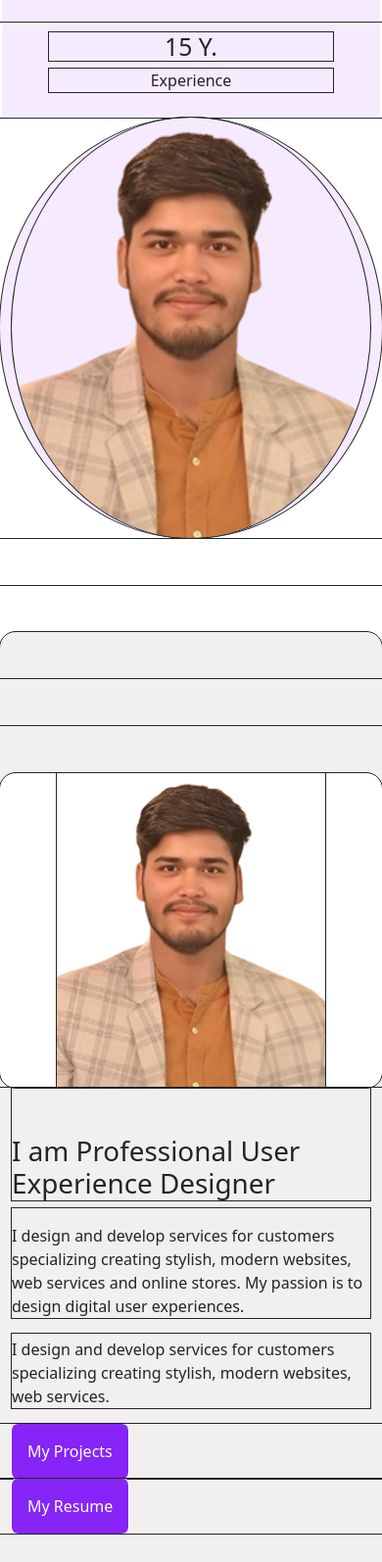
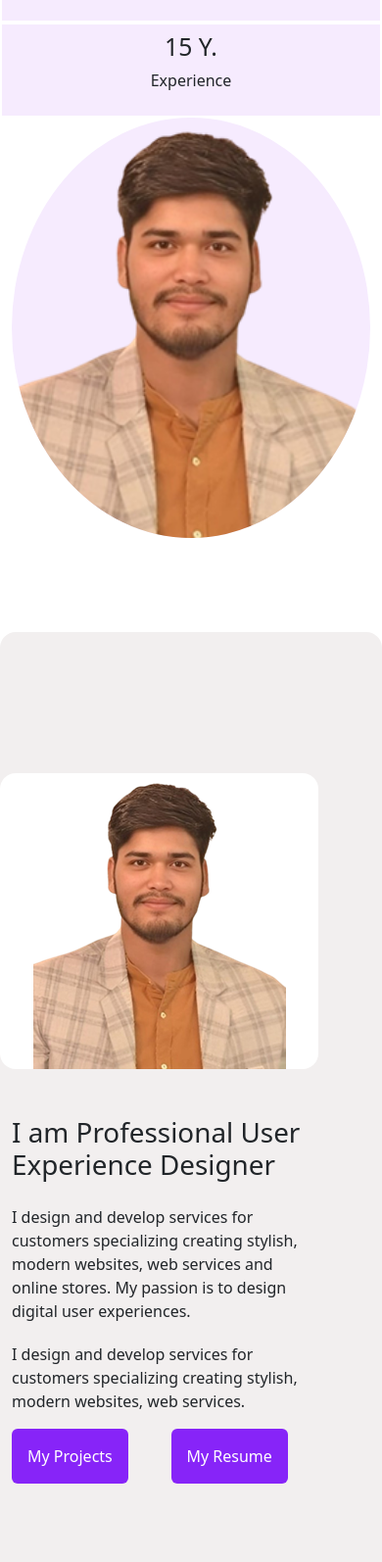
Before and after one commit to vdubey92928/vivekanand-portfolio, a plain HTML site: page index.html in a window 390 px wide. Shown: the part 866-2460 px from the top of the page at 98% size. Drawn offline with nearby package versions, Linux system fonts and the light colour scheme.

Commit message:
Responsive Structure

```diff
--- a/index.html
+++ b/index.html
@@ -14,11 +14,6 @@
     <link rel="stylesheet" href="https://cdn.jsdelivr.net/npm/bootstrap-icons@1.11.3/font/bootstrap-icons.css">
     <link rel="stylesheet" href="css/style.css" />
 
-    <style>
-        * {
-            outline: 1px solid;
-        }
-    </style>
 </head>
 
 <body>
@@ -76,7 +71,7 @@
         <div class="row">
             <div class="col-sm-10 mx-auto">
                 <div class="row my-5">
-                    <div class="col-sm-6 mx-auto">
+                    <div class="col-12 col-sm-6 mx-auto">
                         <div class="row mt-5 pt-5">
                             <h1 class="my-2">Hi! I'm Vivekanand Dubey</h1>
                             <p class="my-2">I'm a Freelance UI/UX Designer and Developer based in Lucknow, India. I
@@ -106,9 +101,9 @@
 
                         </div>
                     </div>
-                    <div class="col-sm-5 rounded-circle bg-lightpink mx-auto ">
-                        <div class="rounded-circle overflow-hidden">
-                            <img src="img/vivekanand.png" class="w-100 h-100 object-fit-cover" alt=""
+                    <div class=" col-12 col-sm-5   mx-auto ">
+                        <div class="rounded-circle bg-lightpink overflow-hidden">
+                            <img src="img/vivekanand.png" class="img-fluid w-100 h-100 object-fit-cover" alt=""
                                 class="img-fluid" />
                         </div>
                     </div>
@@ -122,10 +117,10 @@
         <div class="row bg-lightgray rounded-4 py-5 my-5">
             <div class="col-sm-10 mx-auto py-5">
                 <div class="row py-5">
-                    <div class="col-sm-5 bg-white rounded-4 text-center">
-                        <img src="img/vivekanand.png" alt="" class="img-fluid w-75 pb-0 " />
+                    <div class="col-10 col-sm-5  bg-white rounded-4 text-center">
+                        <img src="img/vivekanand.png" alt="" class="img-fluid pb-0 h-100" />
                     </div>
-                    <div class="col-sm-6 ">
+                    <div class=" col-10 col-sm-6 ">
                         <h1 class=" pt-5">I am Professional User Experience Designer</h1>
                         <p class="pt-3">I design and develop services for customers specializing creating stylish,
                             modern websites,
@@ -137,10 +132,10 @@
                         </p>
 
                         <div class="row">
-                            <div class="col-sm-4">
+                            <div class="col-6 col-sm-4">
                                 <button class="button bg-voilet p-3 border-0 rounded-2 p-0">My Projects</button>
                             </div>
-                            <div class="col-sm-4">
+                            <div class="col-6 col-sm-4">
                                 <button class="button bg-voilet p-3 border-0 rounded-2 p-0">My Resume</button>
                             </div>
                         </div>
@@ -460,7 +455,7 @@
                             </div>
                             <div>
                                 <span class="d-block text-muted">Address:</span>
-                                <span class="fw-semibold">6/470, Jankipuram Extension, Lucknow, India</span>
+                                <span class="fw-semibold">Lucknow, India</span>
                             </div>
                         </div>
 
@@ -545,7 +540,7 @@
             </div>
         </div>
 
-        <!-- contact section start -->
+        <!-- contact section end -->
 
         <!-- footer section start -->
         <div class="row bg-voilet  py-5">
@@ -581,10 +576,6 @@
         integrity="sha384-FKyoEForCGlyvwx9Hj09JcYn3nv7wiPVlz7YYwJrWVcXK/BmnVDxM+D2scQbITxI"
         crossorigin="anonymous"></script>
 
-
-    <script>
-        alert("Welcome to my personal portfolio.");
-    </script>
 </body>
 
 </html>
```
